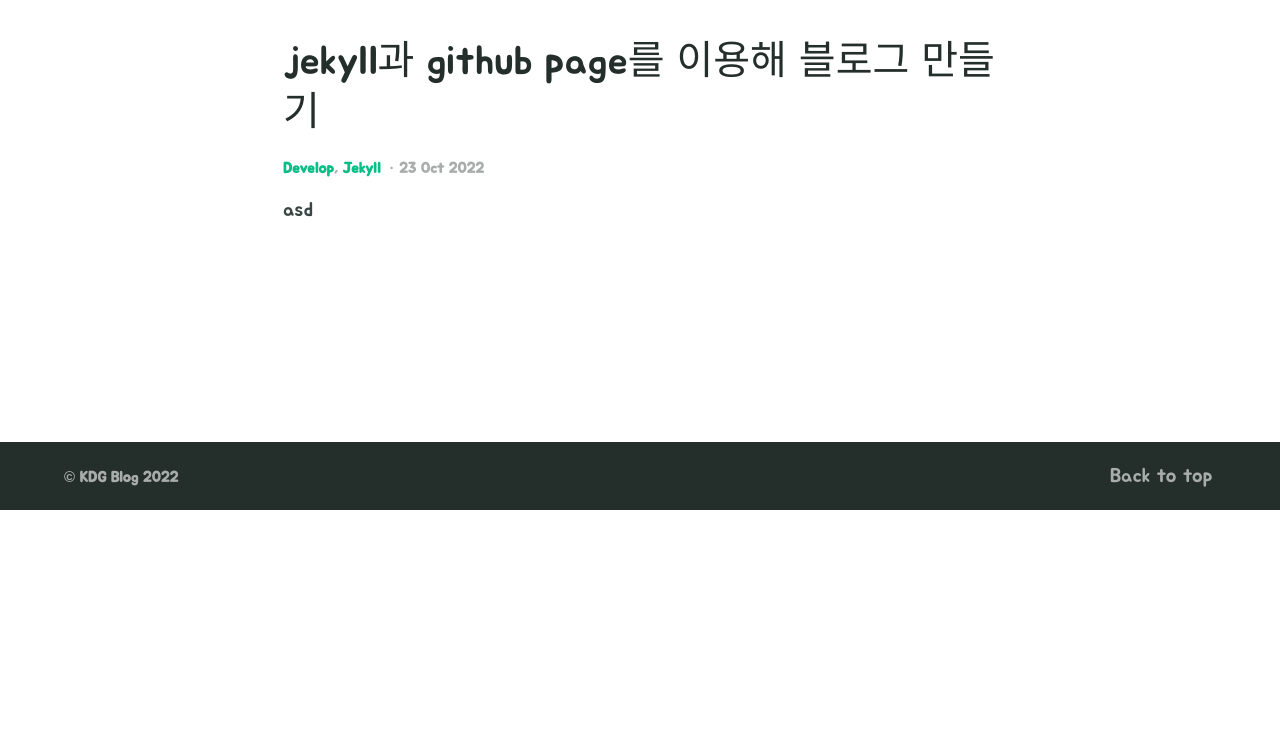
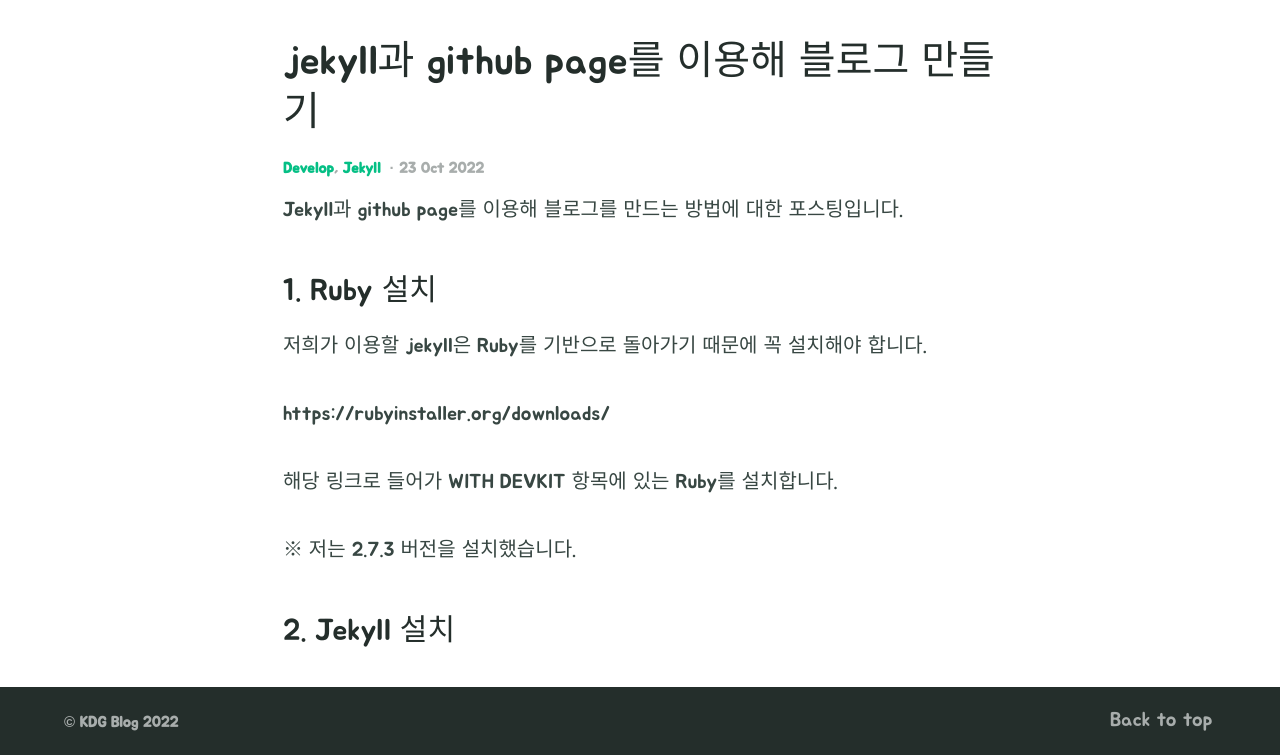
Before and after one commit to Kim-DG/blog, a Jekyll site: the page built from Develop/_posts/2022-10-27-jekyll-copy.md, in a window 1280 px wide. Shown: the part 390-1145 px from the top of the page. Built offline with Jekyll 4.4.1, drawn with Linux system fonts in a browser that asks for light colours; before the commit the page ends 900 px from its top, so only the background shows below that.

Commit message:
Update 2022-10-27-jekyll-copy.md

```diff
--- a/Develop/_posts/2022-10-27-jekyll-copy.md
+++ b/Develop/_posts/2022-10-27-jekyll-copy.md
@@ -12,4 +12,20 @@ image: "https://picsum.photos/2560/600?image=733"
 date: 2022-10-24 03:25:20 +0900
 ---
 
-asd
+
+Jekyll과 github page를 이용해 블로그를 만드는 방법에 대한 포스팅입니다.
+
+### 1. Ruby 설치
+
+저희가 이용할 jekyll은 Ruby를 기반으로 돌아가기 때문에 꼭 설치해야 합니다.
+
+
+
+https://rubyinstaller.org/downloads/
+
+해당 링크로 들어가 WITH DEVKIT 항목에 있는 Ruby를 설치합니다.
+
+※ 저는 2.7.3 버전을 설치했습니다.
+
+
+### 2. Jekyll 설치
```
